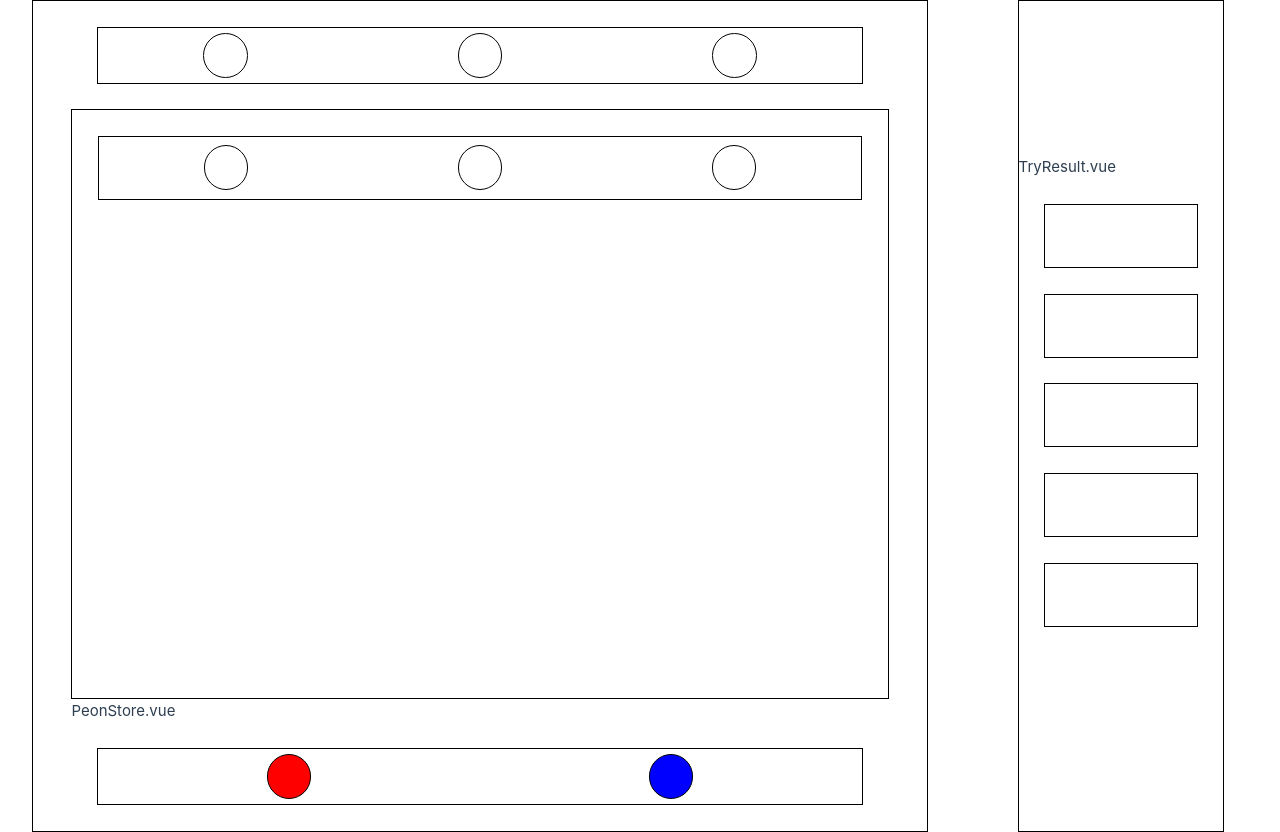
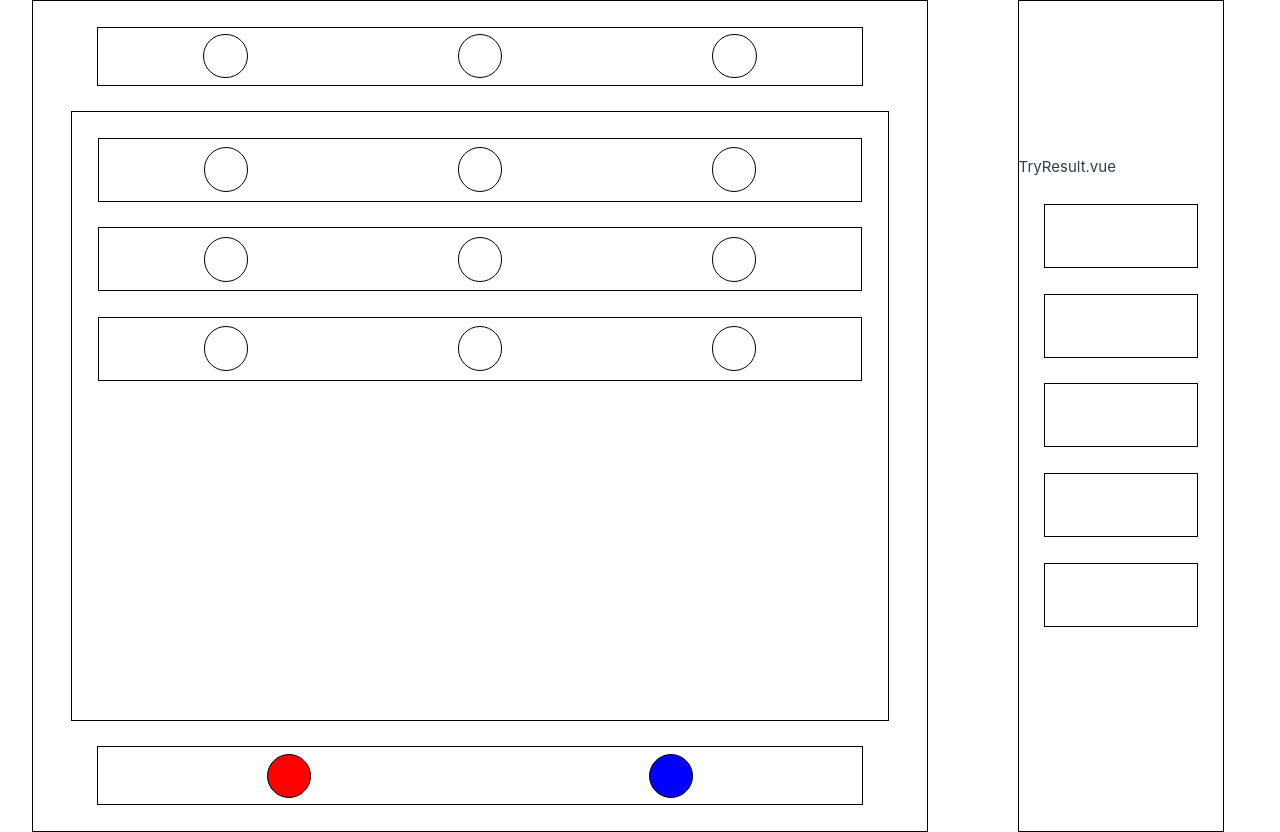
Before and after one commit to Flothar78/mastermind, a Vue app: page / in a window 1280 px wide. Built offline with nearby package versions, Linux system fonts and the light colour scheme; the HTML template or start-up script is replaced by a standard one.

Commit message:
Change name of PeonStore component to avoid mix-up with Stores

```diff
--- a/src/components/PeonStore.vue
+++ b/src/components/AvailableColors.vue
@@ -1,5 +1,4 @@
 <template>
-  <div>PeonStore.vue</div>
   <div class="peons-row">
     <PeonOccurence class="red" v-on:click="redToStore()" />
     <PeonOccurence class="blue" v-on:click="blueToStore()" />
--- a/src/components/PlayGround.vue
+++ b/src/components/PlayGround.vue
@@ -1,11 +1,17 @@
 <script setup>
-import { ref } from "vue";
+import { ref, computed } from "vue";
 import PeonsRow from "@/components/PeonsRow.vue";
+import { useRowStore } from "@/stores/RowStore.js";
+import { storeToRefs } from "pinia";
+
+const row_store = useRowStore();
+const rows = computed(() => Object.values(row_store.rowsOneByOne));
+console.log(rows.value);
 </script>
 
 <template>
   <div class="board-play">
-    <PeonsRow />
+    <PeonsRow v-for="row in rows" :key="row.id" />
   </div>
 </template>
 
--- a/src/stores/ColorStore.js
+++ b/src/stores/ColorStore.js
@@ -9,7 +9,6 @@ export const useColorStore = defineStore("ColorStore", {
       classColor3: ref([]),
     };
   },
-
   actions: {
     addColorToStore(className) {
       this.choiceOfColor.length = 0;
--- /dev/null
+++ b/src/stores/RowStore.js
@@ -0,0 +1,26 @@
+import { defineStore } from "pinia";
+import { ref } from "vue";
+export const useRowStore = defineStore("RowStore", {
+  state: () => {
+    return {
+      rowsOneByOne: {
+        firstRow: {
+          id: 1,
+        },
+        secondRow: {
+          id: 2,
+        },
+        thirdRow: {
+          id: 3,
+        },
+      },
+    };
+  },
+
+  actions: {
+    getRowsOneByOne() {
+      this.rowsOneByOne = "testPahrse bidule ";
+      console.log(this.rowsOneByOne);
+    },
+  },
+});
--- a/src/views/PlayView.vue
+++ b/src/views/PlayView.vue
@@ -1,14 +1,14 @@
 <script setup>
 import GameSolution from "@/components/GameSolution.vue";
 import PlayGround from "@/components/PlayGround.vue";
-import PeonStore from "@/components/PeonStore.vue";
+import AvailableColors from "@/components/AvailableColors.vue";
 </script>
 
 <template>
   <div class="play-ground">
     <GameSolution />
     <PlayGround />
-    <PeonStore />
+    <AvailableColors />
   </div>
 </template>
 
```
